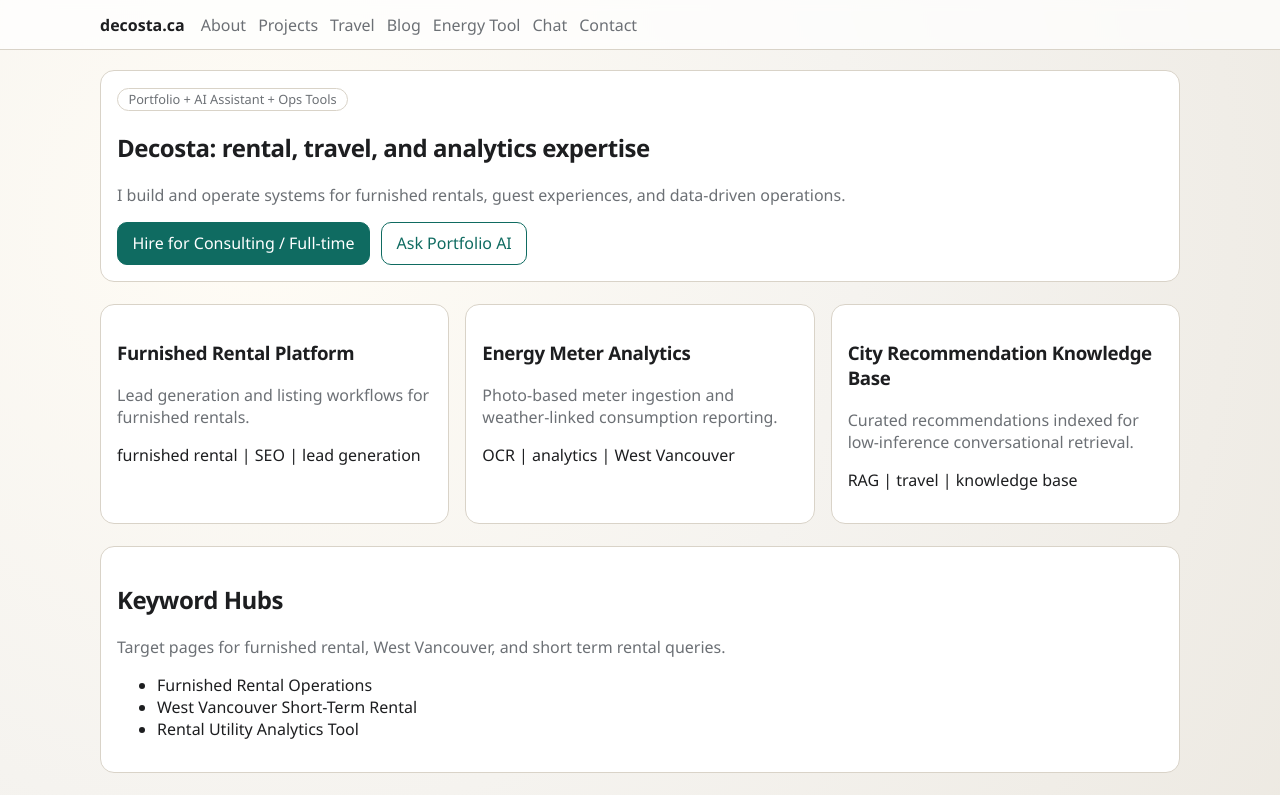
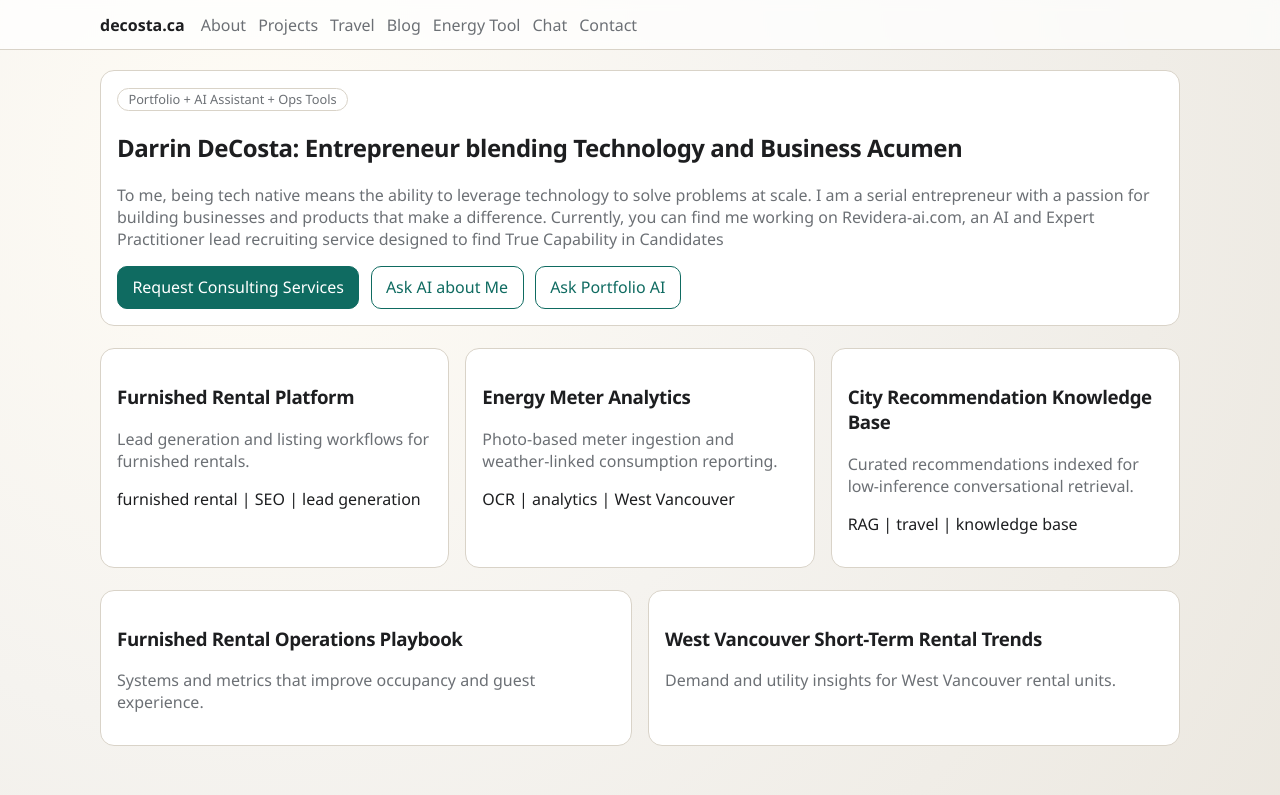
Before and after one commit to decodar/Decosta.ca, a Next.js app: page / in a window 1280 px wide. Shown: the top 795 px of the page. Built offline with nearby package versions, Linux system fonts and the light colour scheme.

Commit message:
update text

```diff
--- a/app/page.tsx
+++ b/app/page.tsx
@@ -6,12 +6,13 @@ export default function HomePage() {
     <div className="grid" style={{ gap: "1.4rem" }}>
       <section className="card">
         <span className="badge">Portfolio + AI Assistant + Ops Tools</span>
-        <h1>Decosta: rental, travel, and analytics expertise</h1>
+        <h1>Darrin DeCosta: Entrepreneur blending Technology and Business Acumen</h1>
         <p className="muted">
-          I build and operate systems for furnished rentals, guest experiences, and data-driven operations.
+          To me, being tech native means the ability to leverage technology to solve problems at scale.  I am a serial entrepreneur with a passion for building businesses and products that make a difference.  Currently, you can find me working on Revidera-ai.com, an AI and Expert Practitioner lead recruiting service designed to find True Capability in Candidates
         </p>
         <div style={{ display: "flex", gap: ".7rem", flexWrap: "wrap" }}>
-          <Link className="btn" href="/contact">Hire for Consulting / Full-time</Link>
+          <Link className="btn" href="/contact">Request Consulting Services</Link>
+          <Link className="btn btn-secondary" href="/chat">Ask AI about Me</Link>
           <Link className="btn btn-secondary" href="/chat">Ask Portfolio AI</Link>
         </div>
       </section>
@@ -28,7 +29,7 @@ export default function HomePage() {
         ))}
       </section>
 
-      <section className="card">
+     {/*  <section className="card">
         <h2>Keyword Hubs</h2>
         <p className="muted">Target pages for furnished rental, West Vancouver, and short term rental queries.</p>
         <ul>
@@ -36,7 +37,7 @@ export default function HomePage() {
           <li><Link href="/blog/west-vancouver-short-term-rental-trends">West Vancouver Short-Term Rental</Link></li>
           <li><Link href="/tools/energy">Rental Utility Analytics Tool</Link></li>
         </ul>
-      </section>
+      </section> */}
 
       <section className="grid grid-2">
         {blogPosts.map((post) => (
```
